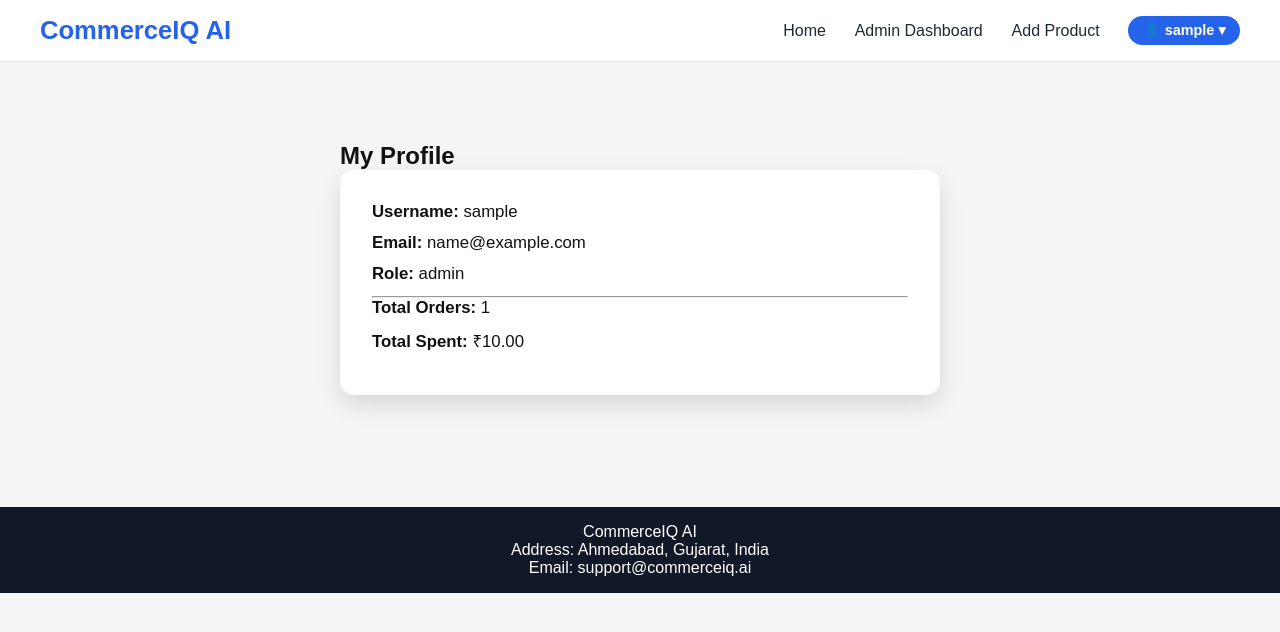
After one commit to NIRAV-DON/CommerceIQ-AI, a Flask app: page /profile in a window 1280 px wide. The commit adds this page. Shown: the top 632 px of the page. Run offline with Flask 3, Linux system fonts and the light colour scheme; a user stored in the database is signed in; tables that the repository leaves empty hold one stand-in row (values such as "Sample post").

Commit message:
fixing dashboard

```diff
--- a/app/routes.py
+++ b/app/routes.py
@@ -229,4 +229,38 @@ def admin_users():
     return render_template(
         "admin_users.html",
         users=users
+    )@main.route("/profile")
+@login_required
+def profile():
+    user = current_user
+
+    total_orders = Order.query.filter_by(user_id=user.user_id).count()
+
+    total_spent = db.session.query(
+        db.func.sum(Order.total_amount)
+    ).filter_by(user_id=user.user_id).scalar() or 0
+
+    return render_template(
+        "profile.html",
+        user=user,
+        total_orders=total_orders,
+        total_spent=total_spent
     )
+
+@main.route("/profile")
+@login_required
+def profile():
+    user = current_user
+
+    total_orders = Order.query.filter_by(user_id=user.user_id).count()
+
+    total_spent = db.session.query(
+        db.func.sum(Order.total_amount)
+    ).filter_by(user_id=user.user_id).scalar() or 0
+
+    return render_template(
+        "profile.html",
+        user=user,
+        total_orders=total_orders,
+        total_spent=total_spent
+    )
--- a/app/static/css/style.css
+++ b/app/static/css/style.css
@@ -364,3 +364,87 @@ body {
     box-shadow: 0 10px 25px rgba(0,0,0,0.08);
     margin-top: 2rem;
 }
+.user-badge {
+    background: #2563eb;
+    color: white;
+    padding: 0.4rem 0.8rem;
+    border-radius: 20px;
+    font-size: 0.9rem;
+    font-weight: bold;
+}
+.cart-count {
+    background: #ef4444;
+    color: white;
+    font-size: 0.75rem;
+    padding: 2px 6px;
+    border-radius: 50%;
+    margin-left: 5px;
+}
+
+
+/* =====================================================
+   PROFILE DROPDOWN
+   ===================================================== */
+/* PROFILE DROPDOWN */
+.profile-dropdown {
+    position: relative;
+    cursor: pointer;
+}
+
+.profile-btn {
+    background: #2563eb;
+    color: white;
+    padding: 0.4rem 0.9rem;
+    border-radius: 20px;
+    font-size: 0.9rem;
+    font-weight: bold;
+}
+
+.dropdown-menu {
+    position: absolute;
+    top: 120%;
+    right: 0;
+    background: white;
+    list-style: none;
+    padding: 0.5rem 0;
+    border-radius: 10px;
+    min-width: 170px;
+    box-shadow: 0 10px 30px rgba(0,0,0,0.15);
+    display: none;
+    z-index: 1000;
+}
+
+.dropdown-menu li {
+    padding: 0.6rem 1rem;
+}
+
+.dropdown-menu li a {
+    text-decoration: none;
+    color: #111;
+    display: block;
+}
+
+.dropdown-menu li:hover {
+    background: #f1f5f9;
+}
+
+/* SHOW ON HOVER */
+.profile-dropdown:hover .dropdown-menu {
+    display: block;
+}
+.profile-container {
+    max-width: 600px;
+    margin: 3rem auto;
+}
+
+.profile-card {
+    background: white;
+    padding: 2rem;
+    border-radius: 14px;
+    box-shadow: 0 10px 25px rgba(0,0,0,0.12);
+}
+
+.profile-card p {
+    font-size: 1.05rem;
+    margin-bottom: 0.7rem;
+}
--- a/app/templates/layout.html
+++ b/app/templates/layout.html
@@ -16,26 +16,46 @@
     <li><a href="{{ url_for('main.home') }}">Home</a></li>
 
     {% if current_user.is_authenticated %}
+
+        {% if current_user.role == 'admin' %}
+            <li><a href="{{ url_for('main.admin_dashboard') }}">Admin Dashboard</a></li>
+            <li><a href="{{ url_for('main.add_product') }}">Add Product</a></li>
+        {% else %}
+            <!-- CUSTOMER OPTIONS -->
             <li>
                 <a href="{{ url_for('main.cart') }}">
-                    Cart
+                    🛒 Cart
                     {% if session.get('cart') %}
                         <span class="cart-count">{{ session['cart']|length }}</span>
                     {% endif %}
                 </a>
             </li>
+            <li><a href="{{ url_for('main.profile') }}">My Profile</a></li>
+            <li><a href="{{ url_for('main.cart') }}">My Orders</a></li>
 
-            {% if current_user.role == 'admin' %}
-                <li><a href="{{ url_for('main.admin_dashboard') }}">Admin Dashboard</a></li>
-                <li><a href="{{ url_for('main.add_product') }}">Add Product</a></li>
         {% endif %}
 
+       <li class="profile-dropdown">
+    <span class="profile-btn">
+        👤 {{ current_user.username }} ▾
+    </span>
+
+    <ul class="dropdown-menu">
+    <li><a href="{{ url_for('main.profile') }}">My Profile</a></li>
+    <li><a href="{{ url_for('main.cart') }}">My Orders</a></li>
     <li><a href="{{ url_for('main.logout') }}">Logout</a></li>
+</ul>
+
+</li>
+
     {% else %}
         <li><a href="{{ url_for('main.login') }}">Login</a></li>
         <li><a href="{{ url_for('main.register') }}">Register</a></li>
     {% endif %}
 </ul>
+
+
+
 </nav>
 
 
--- /dev/null
+++ b/app/templates/profile.html
@@ -0,0 +1,19 @@
+{% extends "layout.html" %}
+{% block content %}
+
+<div class="profile-container">
+    <h2>My Profile</h2>
+
+    <div class="profile-card">
+        <p><strong>Username:</strong> {{ user.username }}</p>
+        <p><strong>Email:</strong> {{ user.email }}</p>
+        <p><strong>Role:</strong> {{ user.role }}</p>
+
+        <hr>
+
+        <p><strong>Total Orders:</strong> {{ total_orders }}</p>
+        <p><strong>Total Spent:</strong> ₹{{ total_spent }}</p>
+    </div>
+</div>
+
+{% endblock %}
```
Lines whose indentation alone changed are shown as unchanged.
